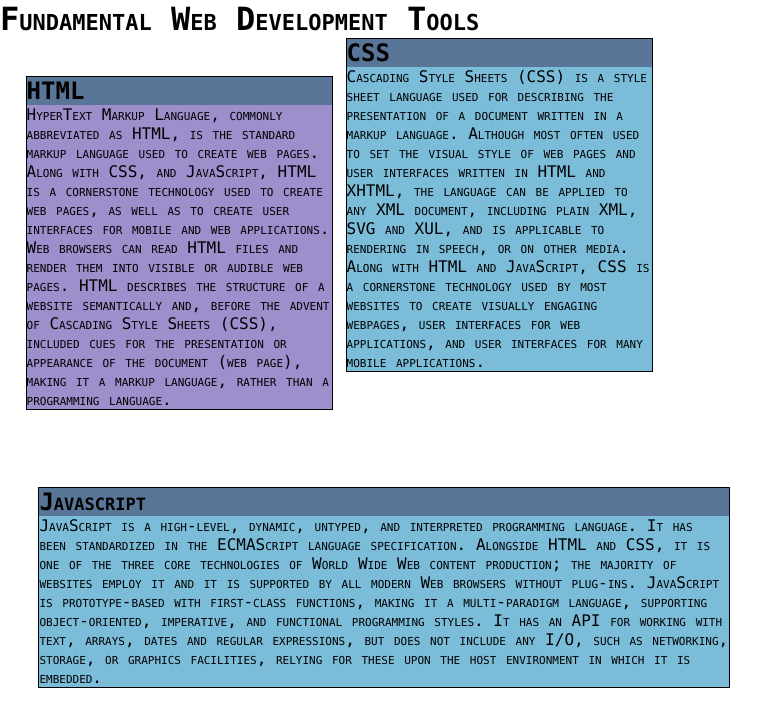
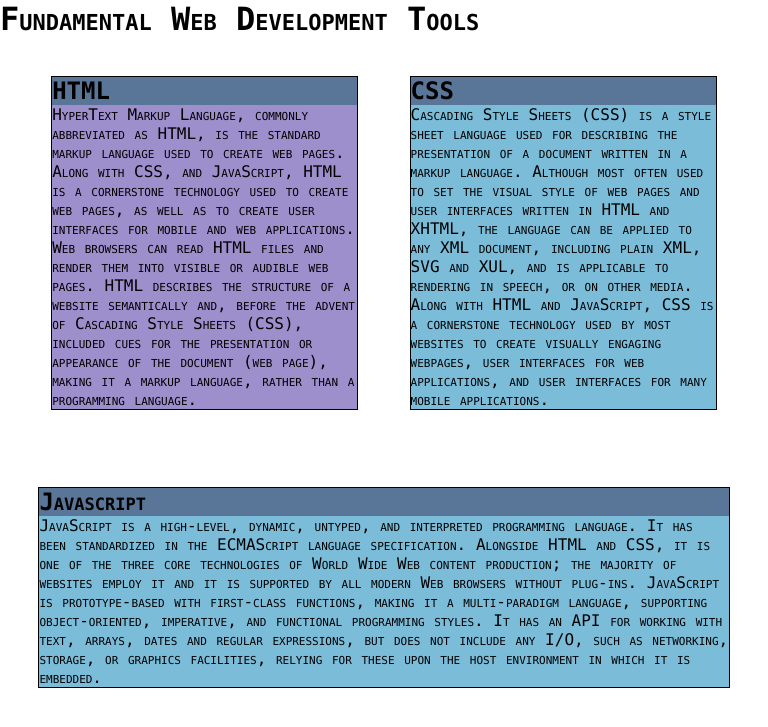
Before and after one commit to rgodinez/rgodinez.github.io, a Jekyll site: the page coursera/module2/index.html, which Jekyll copies as it is, in a window 768 px wide. Shown: the top 727 px of the page. Built offline with Jekyll 4.4.1, drawn with Linux system fonts in a browser that asks for light colours.

Commit message:
Update index.html

```diff
--- a/coursera/module2/index.html
+++ b/coursera/module2/index.html
@@ -77,13 +77,13 @@ p {
   #section1 {
    width: 40%;
    float: left;
-   margin: 5% 1.67% 5% 3.33%;
+   margin: 5% 3.34% 5% 6.66%;
   }
 
   #section2 {
    width: 40%;
    float: left;
-   margin: 5% 3.33% 5% 1.67;
+   margin: 5% 6.66% 5% 3.34%;
   }
 
   #section3 {
```
